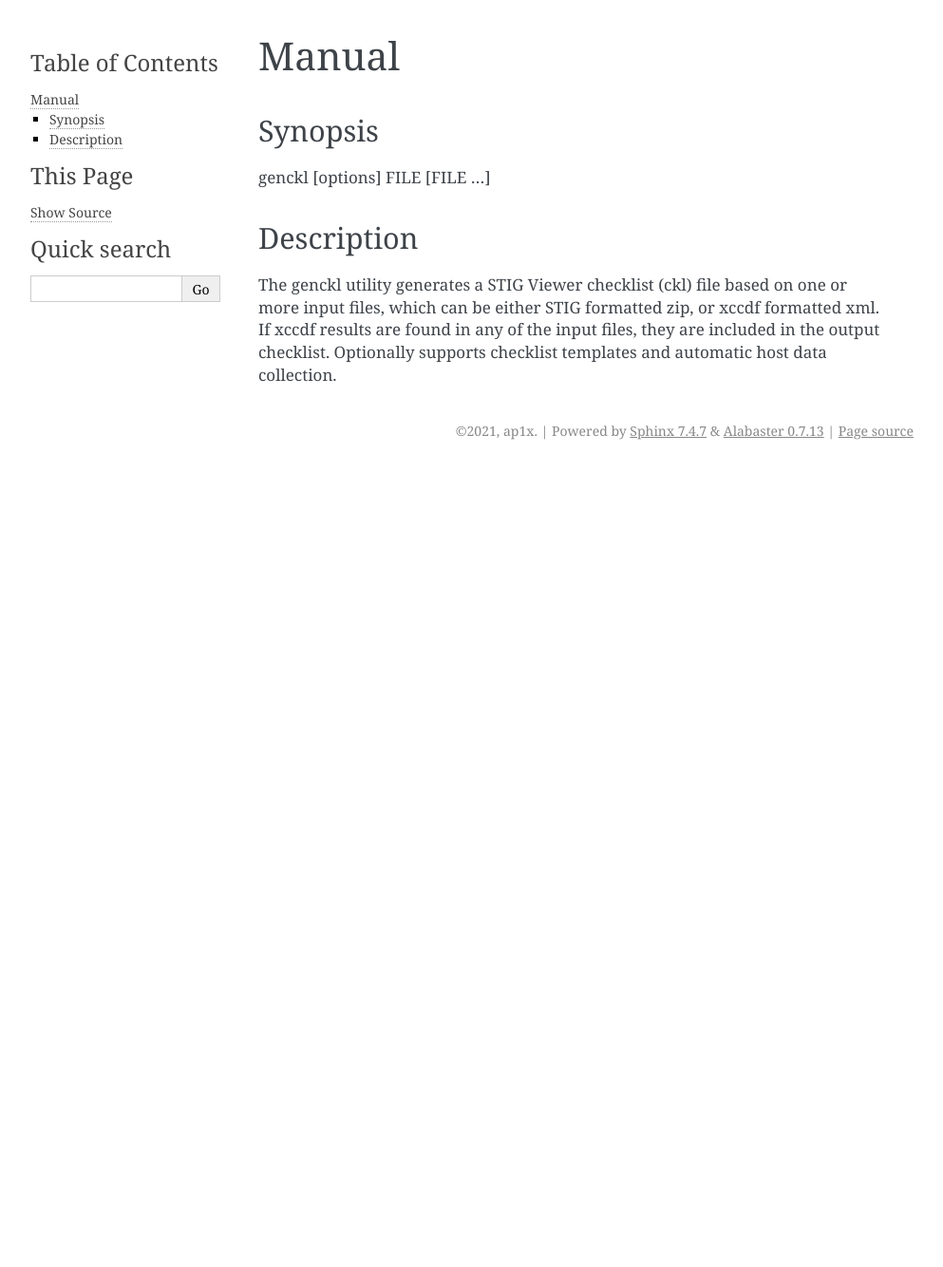
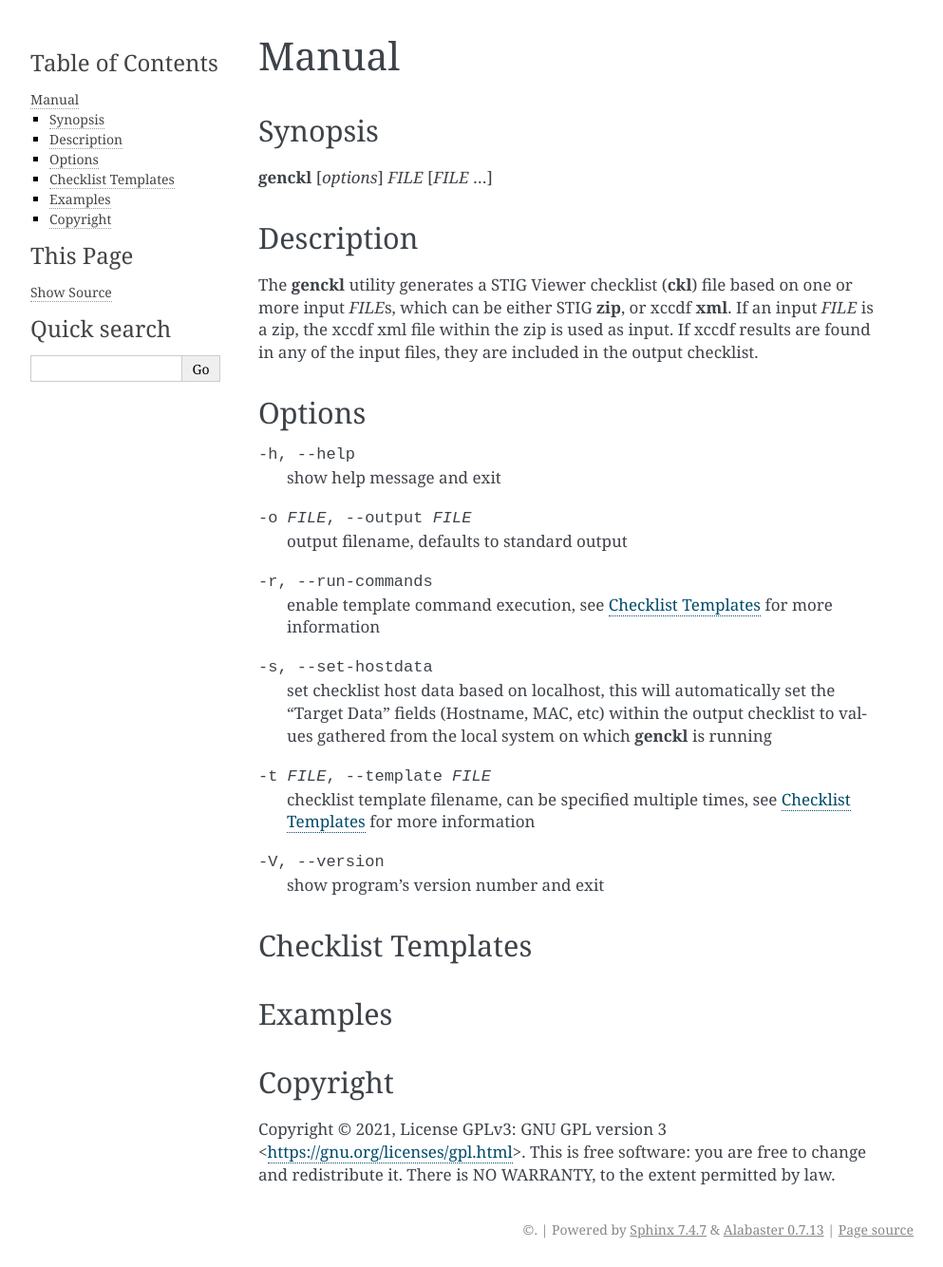
Before and after one commit to ap1x/genckl, a Sphinx documentation site: the page built from docs/manual.rst, in a window 1280 px wide. Shown: the whole page at 95% size, without its empty margins (148-1141 px from the left). Built offline with Sphinx 7.4.7, drawn with Linux system fonts in a browser that asks for light colours; before the commit the page ends 900 px from its top, so only the background shows below that.

Commit message:
simplified sphinx config and updated manual

```diff
--- a/docs/conf.py
+++ b/docs/conf.py
@@ -5,19 +5,12 @@ from genckl import __name__  # pylint: disable=no-name-in-module
 from genckl import __version__  # pylint: disable=no-name-in-module
 from genckl import description  # pylint: disable=no-name-in-module
 
-import datetime
-year = str(datetime.datetime.now().year)
-
-
 # project information vars
 master_doc = 'manual'
 project = __name__
-author = 'ap1x'
-copyright = year+', '+author
 version = __version__
 release = __version__
 
-
 # config to generate man pages
 # (startdocname, name, description, authors, section), ...
-man_pages = [('manual', project, description, author, 1)]
+man_pages = [('manual', project, description, '', 1)]
--- a/docs/manual.rst
+++ b/docs/manual.rst
@@ -1,12 +1,71 @@
+******
 Manual
-======
+******
 
 Synopsis
---------
+========
 
-genckl [options] FILE [FILE ...]
+**genckl** [*options*] *FILE* [*FILE* ...]
 
 Description
------------
+===========
 
-The genckl utility generates a STIG Viewer checklist (ckl) file based on one or more input files, which can be either STIG formatted zip, or xccdf formatted xml. If xccdf results are found in any of the input files, they are included in the output checklist. Optionally supports checklist templates and automatic host data collection.
+The **genckl** utility generates a STIG Viewer checklist (**ckl**) file based on one or more input *FILE*\ s, which can
+be either STIG **zip**, or xccdf **xml**. If an input *FILE* is a zip, the xccdf xml file within the zip is used as
+input. If xccdf results are found in any of the input files, they are included in the output checklist.
+
+Options
+=======
+
+-h, --help
+    show help message and exit
+
+-o FILE, --output FILE
+    output filename, defaults to standard output
+
+-r, --run-commands
+    enable template command execution, see :ref:`checklist-templates` for more information
+
+-s, --set-hostdata
+    set checklist host data based on localhost, this will automatically set the "Target Data" fields (Hostname, MAC,
+    etc) within the output checklist to values gathered from the local system on which **genckl** is running
+
+-t FILE, --template FILE
+    checklist template filename, can be specified multiple times, see :ref:`checklist-templates` for more information
+
+-V, --version
+    show program's version number and exit
+
+.. _checklist-templates:
+
+Checklist Templates
+===================
+
+.. blah blah
+
+.. +------------------------+------------+----------+----------+
+.. | Header row, column 1   | Header 2   | Header 3 | Header 4 |
+.. | (header rows optional) |            |          |          |
+.. +========================+============+==========+==========+
+.. | body row 1, column 1   | column 2   | column 3 | column 4 |
+.. +------------------------+------------+----------+----------+
+.. | body row 2             | ...        | ...      |          |
+.. +------------------------+------------+----------+----------+
+
+.. blah blah
+
+Examples
+========
+
+.. Most basic example, this will produce::
+
+..     genckl xccdf.xml
+
+.. Generate a checklist from 2 stigs and 1 results xccdf::
+
+..     genckl STIG1.zip stig2.xml xccdf-results.xml
+
+Copyright
+=========
+Copyright © 2021, License GPLv3: GNU GPL version 3 <https://gnu.org/licenses/gpl.html>.
+This is free software: you are free to change and redistribute it. There is NO WARRANTY, to  the extent permitted by law.
```
